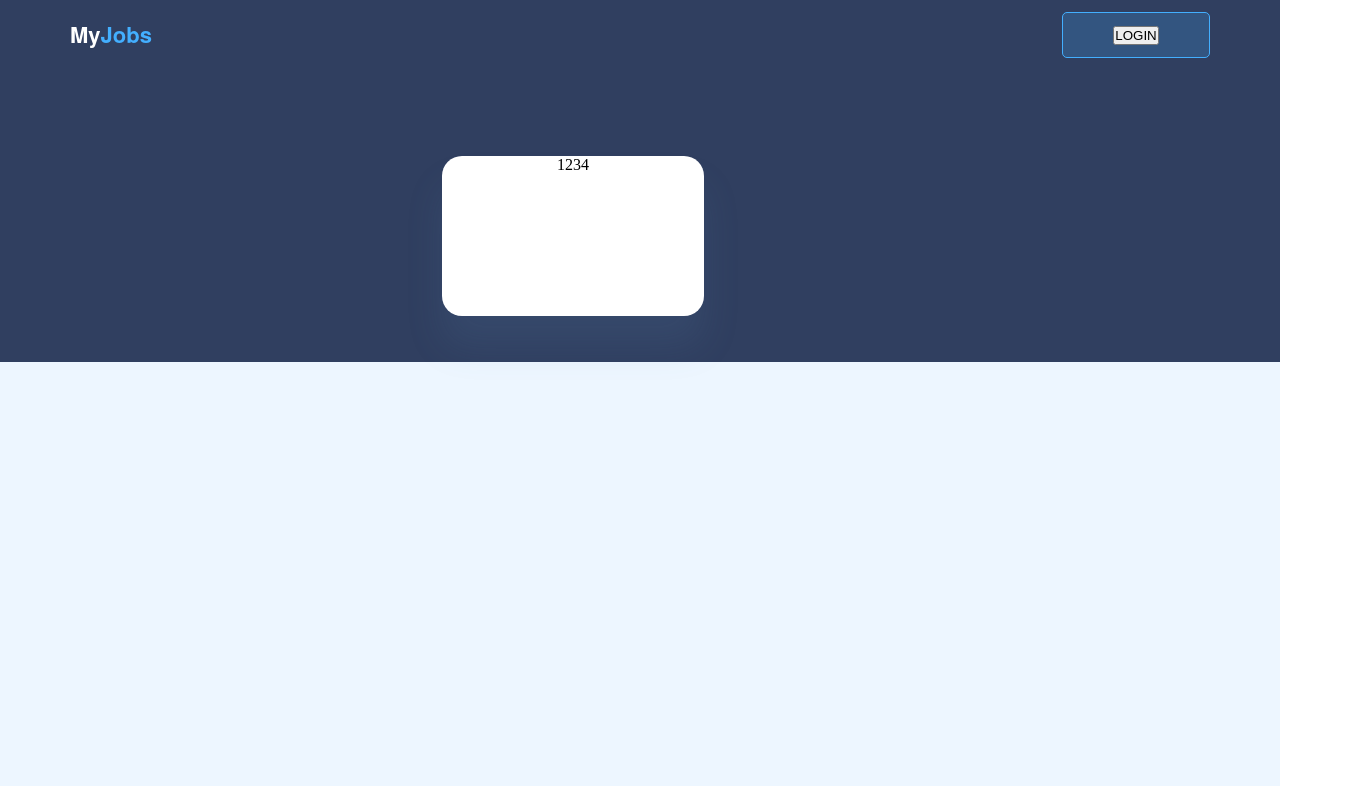
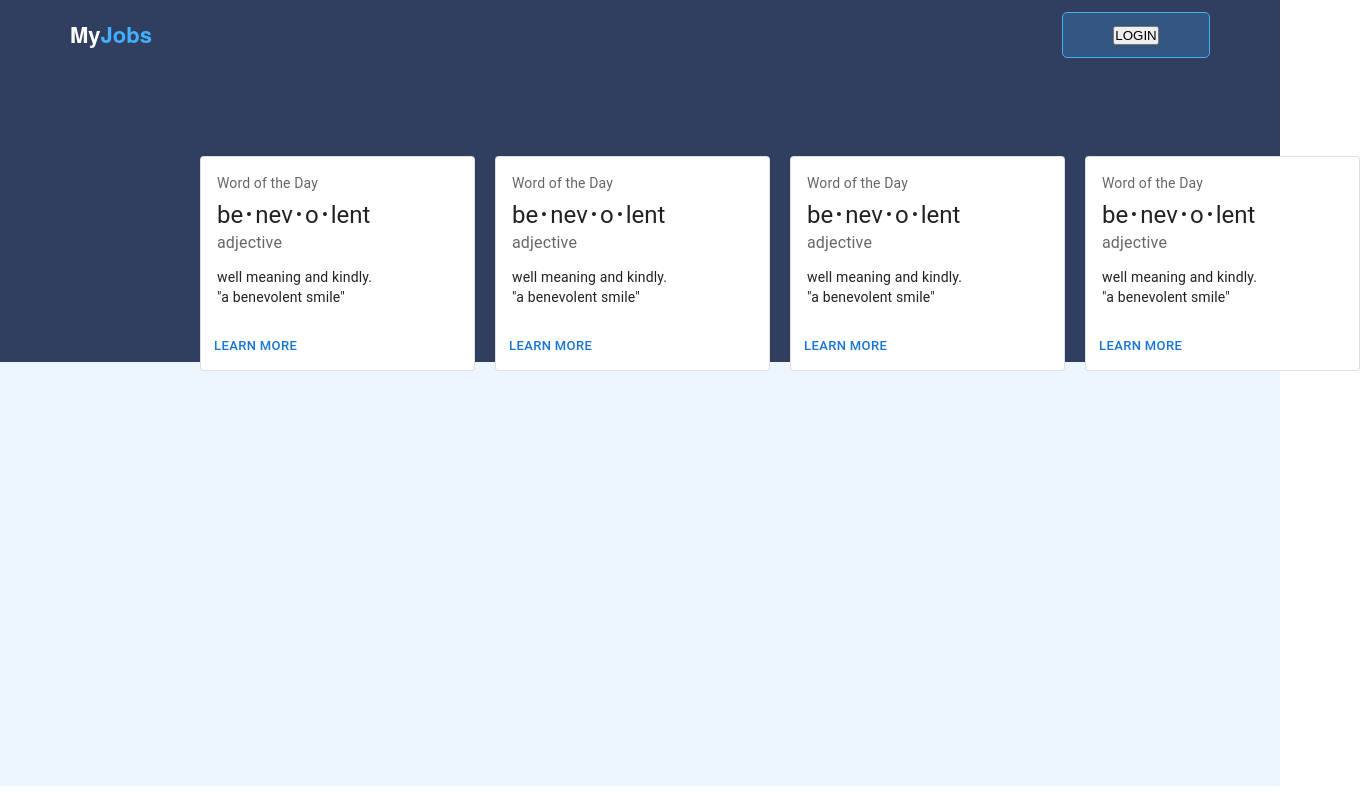
Before and after one commit to AnkushChfp/xyz, a React (Create React App) app in the folder client/: page /postedjob in a window 1280 px wide. Shown: the whole page, 1360 px wide, since content can reach past the window. Built offline with nearby package versions, Linux system fonts and the light colour scheme.

Commit message:
cardsoverflow

```diff
--- a/client/src/Pages/PostJobs.js
+++ b/client/src/Pages/PostJobs.js
@@ -7,22 +7,18 @@ return(
           </div>
           <div style={{height:"424px",backgroundColor:"#EDF6FF"}}>
           </div>
+          <div className="cardcontainer">
           <div className="card1">
-          <div>
-            1
-          </div>
-          <div>
-         2
+        <div className="card2">  <OutlinedCard/></div>
+        <div className="card2">  <OutlinedCard/></div>
+        <div className="card2">  <OutlinedCard/></div>
+        <div className="card2">  <OutlinedCard/></div>
+
+
           </div>
 
-          <div>
-         3
           </div>
 
-          <div>
-        4
-          </div>
-      </div>
 
 
 </>
--- a/client/src/Pages/login.css
+++ b/client/src/Pages/login.css
@@ -17,18 +17,29 @@
 border-radius: 20px;
 opacity: 1;
 }
+/* .cardcontainer{
+    display:flex;
+    flex-direction: row;
+
+
+} */
 .card1{
     position: absolute;
-    width: 262px;
-    height: 160px;
-    background-color: white;
+
+
     margin-top: -630px;
-    margin-left: 442px;
+    margin-left: 180px;
     z-index: 1;
-    box-shadow: 0px 30px 36px #557DA526;
-border-radius: 20px;
+
+
 opacity: 1;
-display:flex;
-flex-wrap: wrap;
-justify-content: center;
+display: flex;
+justify-content: space-between;
+
+
 }
+.card2{
+    margin-left: 20px;
+    display: flex;
+    flex-wrap: wrap;
+}
--- a/client/src/component/Card/OutlinedCard.js
+++ b/client/src/component/Card/OutlinedCard.js
@@ -43,6 +43,7 @@ export default function OutlinedCard() {
   return (
     <Box sx={{ minWidth: 275 }}>
       <Card variant="outlined">{card}</Card>
+
     </Box>
   );
 }
```
